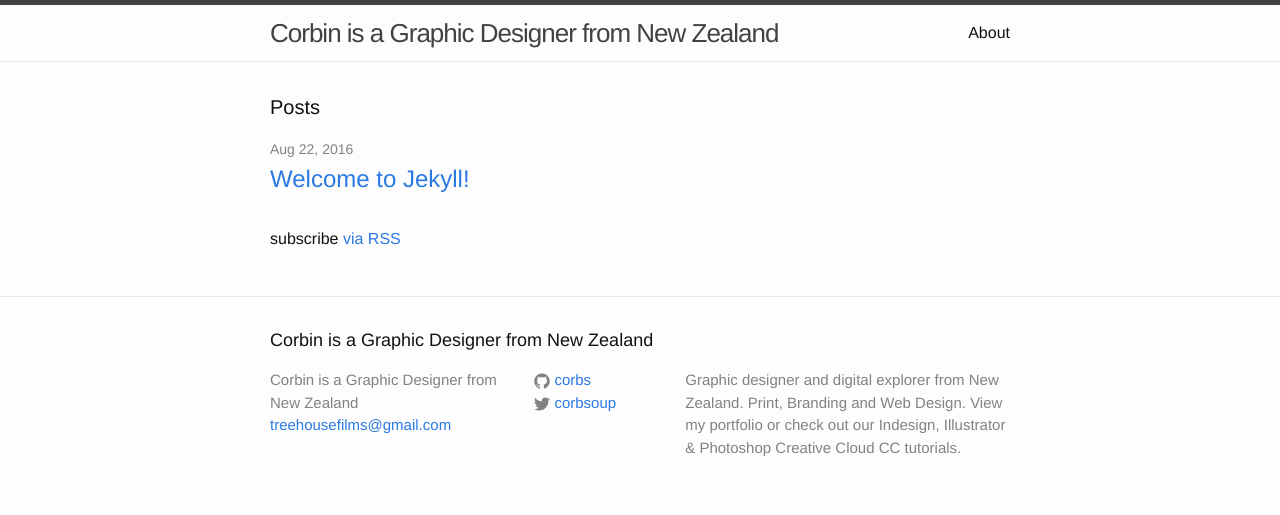
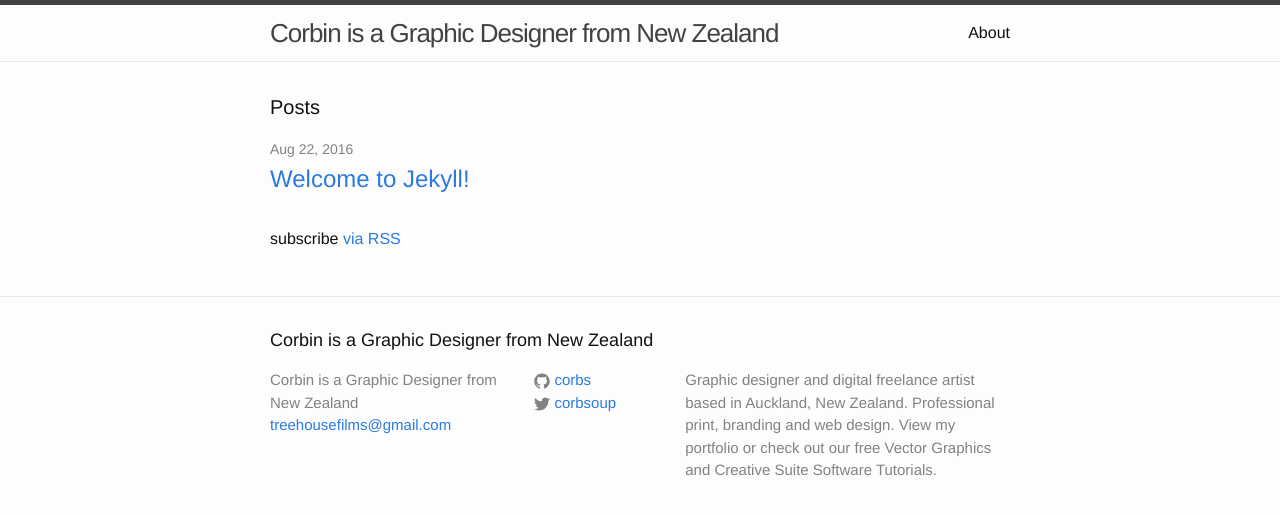
Before and after one commit to corbs/corbs.github.io, a Jekyll site: the page built from index.html, in a window 1280 px wide. Shown: the top 515 px of the page. Built offline with Jekyll 4.4.1, drawn with Linux system fonts in a browser that asks for light colours.

Commit message:
config keyword update

```diff
--- a/_config.yml
+++ b/_config.yml
@@ -8,7 +8,7 @@
 # Site settings
 title: Corbin is a Graphic Designer from New Zealand
 email: treehousefilms@gmail.com
-description: Graphic designer and digital explorer from New Zealand. Print, Branding and Web Design. View my portfolio or check out our Indesign, Illustrator & Photoshop Creative Cloud CC tutorials.
+description: Graphic designer and digital freelance artist based in Auckland, New Zealand. Professional print, branding and web design. View my portfolio or check out our free Vector Graphics and Creative Suite Software Tutorials.
 baseurl: "" # the subpath of your site, e.g. /blog
 url: "http://corbin.nz" # the base hostname & protocol for your site
 twitter_username: corbsoup
```
